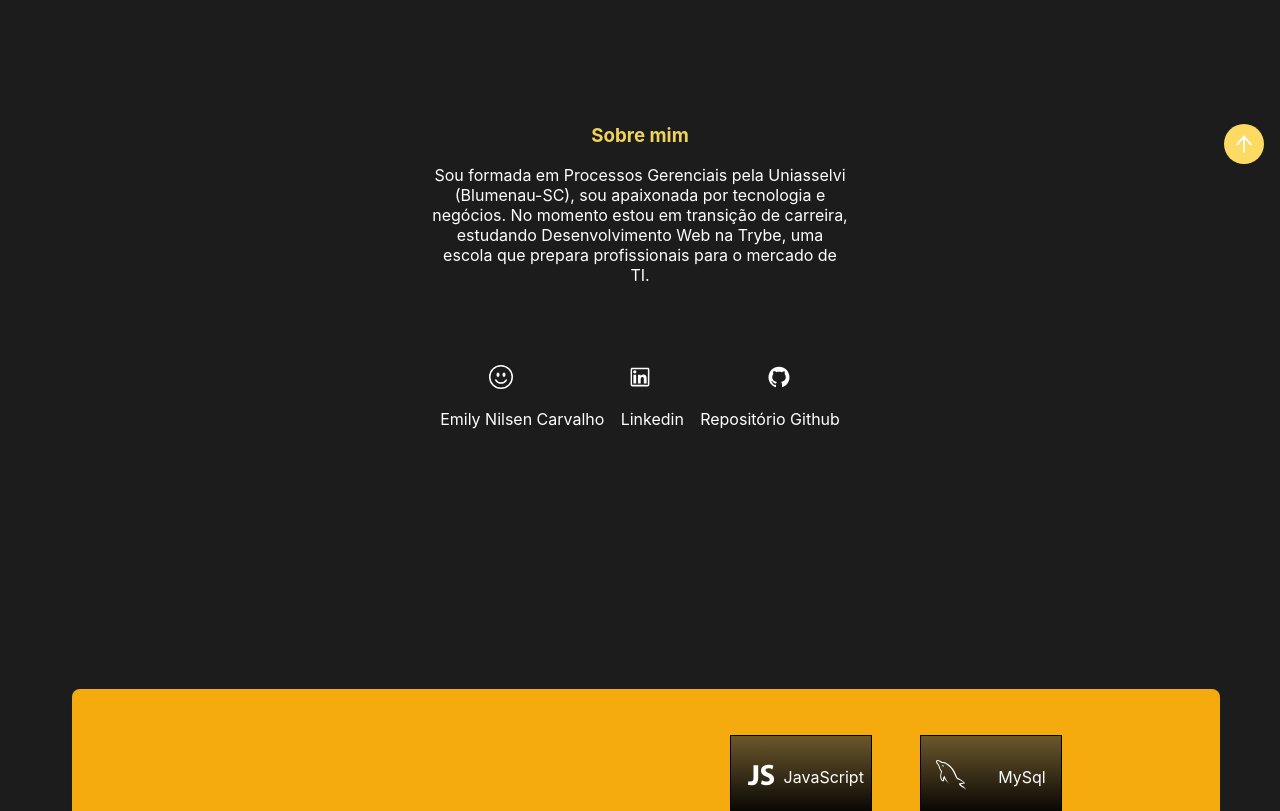
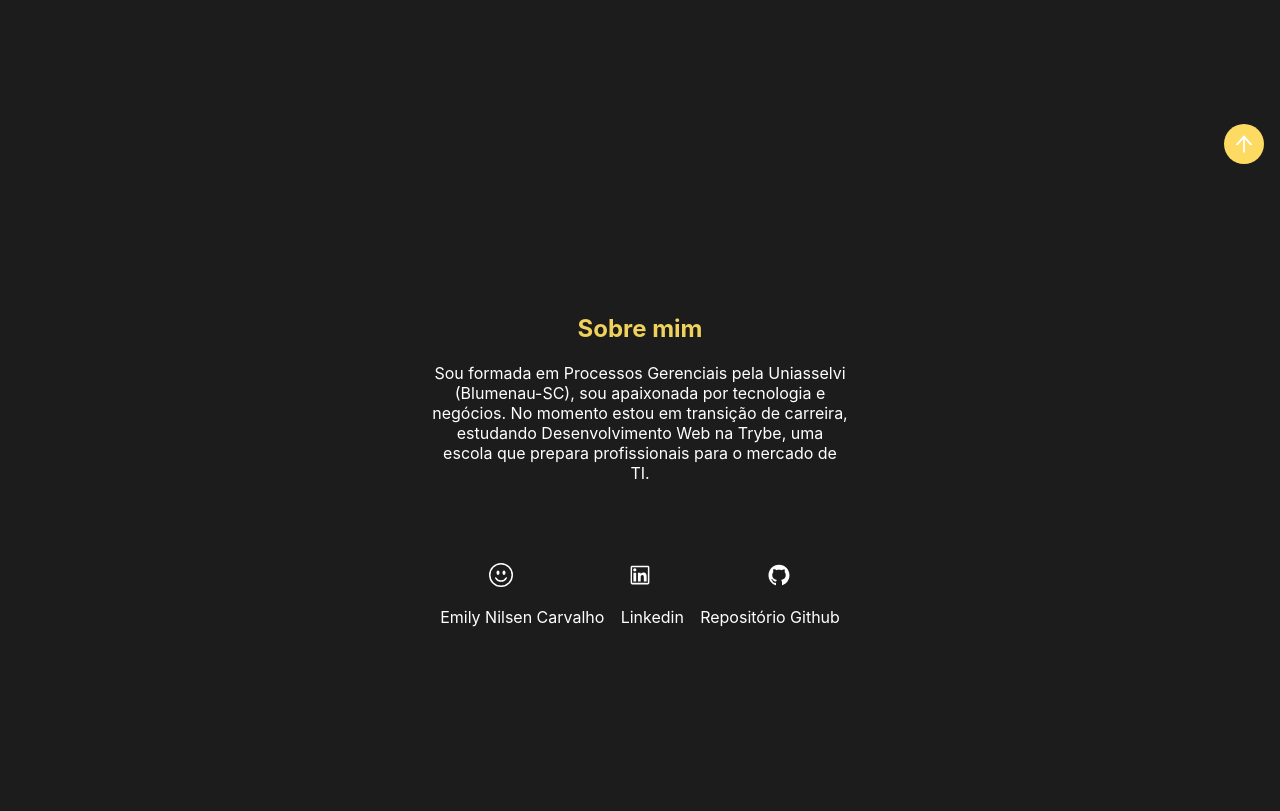
Before and after one commit to EmilyNilsen/EmilyNIlsen.github.io, a React (Create React App) app: page / in a window 1280 px wide. Shown: the part 620-1431 px from the top of the page. Built offline with nearby package versions, Linux system fonts and the light colour scheme.

Commit message:
adicionando css na barra de rolagem

```diff
--- a/src/App.css
+++ b/src/App.css
@@ -4,6 +4,20 @@ html, body {
   height: 100%;
   background-color: #1c1c1c;
   scroll-behavior: smooth;
+}
+
+::-webkit-scrollbar {
+  width: 20px;
+}
+
+::-webkit-scrollbar-track {
+  background-color: #595959;
+  border-radius: 15px;
+}
+
+::-webkit-scrollbar-thumb {
+  background-color: #efd25b;
+  border-radius: 15px;
 }
 
 .header-page {
@@ -49,7 +63,7 @@ html, body {
 .container-home {
   margin: 2.5rem;
   color: white;
-  padding-bottom: 12%;
+  padding-bottom: 5%;
   display: flex;
   justify-content: space-around;
 }
@@ -73,11 +87,10 @@ html, body {
 .container-about {
   color: white;
   text-align: center;
-  margin: 0 27rem;
-  padding-bottom: 19%;
+  margin: 20rem 27rem;
 }
 
-.container-about h3 {
+.container-about h1 {
   color: #efd25b;
 }
 
--- a/src/Components/About.jsx
+++ b/src/Components/About.jsx
@@ -5,9 +5,8 @@ import { AiFillGithub } from 'react-icons/ai';
 
 export default function About() {
   return(
-    <>
     <section id ='about' className='container-about'>
-      <h3>Sobre mim</h3>
+      <h1>Sobre mim</h1>
       <p>Sou formada em Processos Gerenciais pela Uniasselvi (Blumenau-SC), sou apaixonada por tecnologia e negócios. No momento estou em transição de carreira, estudando Desenvolvimento Web na Trybe, uma escola que prepara profissionais para o mercado de TI.</p>
     <section className='container-contact '>
       <di className='container-icons'>
@@ -22,6 +21,5 @@ export default function About() {
       </div>
     </section>
     </section>
-    </>
   )
 }
```
Also changed, not shown: 1 other file (tests, documents, lock files or other folders).
